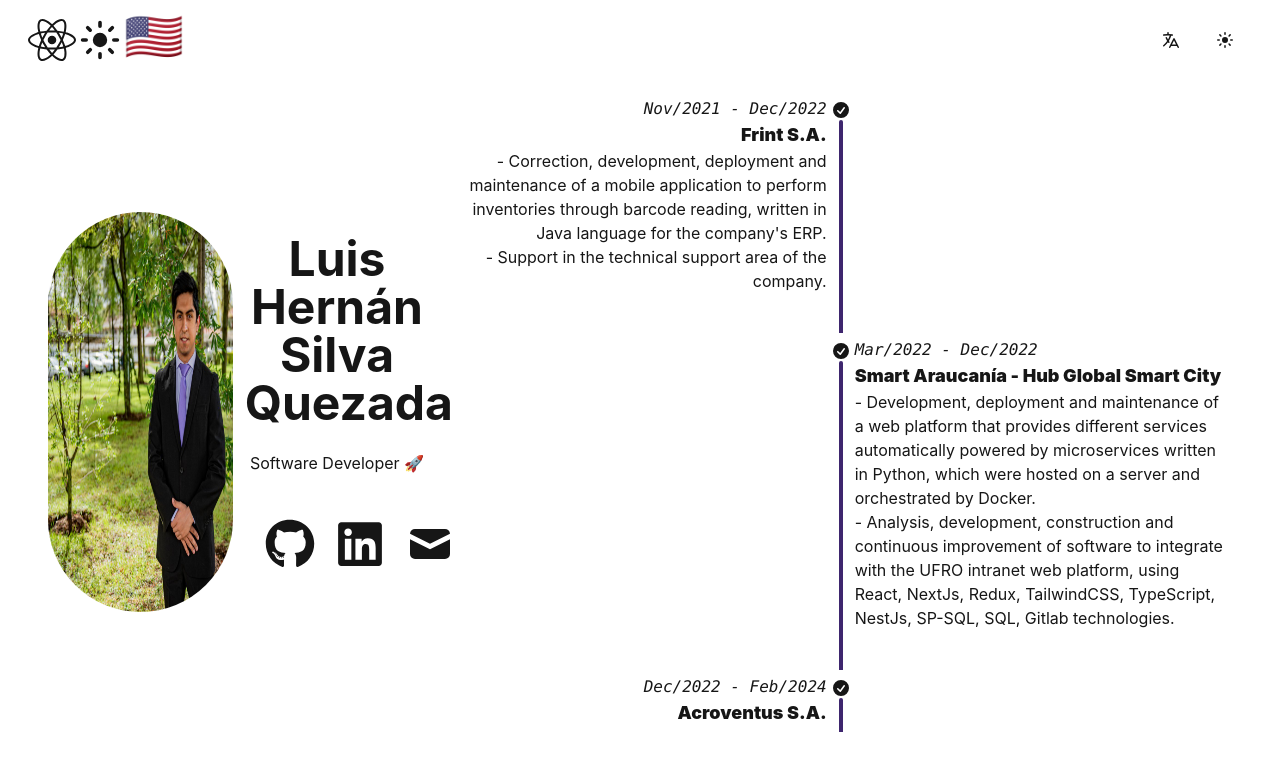
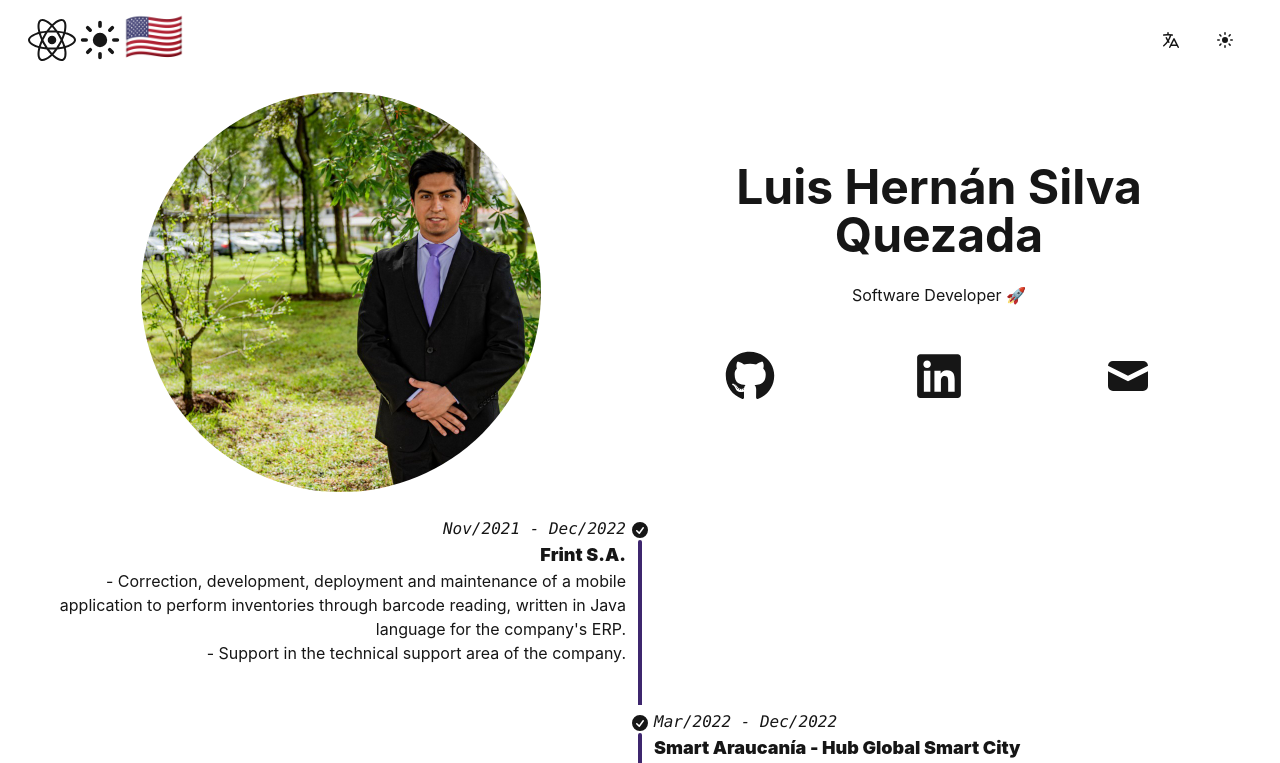
Before and after one commit to luchosilva/briefcase-react, a Next.js app: page /briefcase/briefcase in a window 1280 px wide. Shown: the top 763 px of the page. Built offline with nearby package versions, Linux system fonts and the light colour scheme.

Commit message:
feat: general improvements

```diff
--- a/next.config.js
+++ b/next.config.js
@@ -11,6 +11,8 @@
   // Optional: Set the asset prefix for the project
   reactStrictMode: true,
 
+  images: { unoptimized: true },
+
   // Optional: Change links `/me` -> `/me/` and emit `/me.html` -> `/me/index.html`
   // trailingSlash: true,
 
--- a/src/pages/briefcase/index.tsx
+++ b/src/pages/briefcase/index.tsx
@@ -8,11 +8,11 @@
   return (
     <div className="hero min-h-full">
       <div className="px-5 w-full">
-        <div className="grid grid-cols-1 md:grid-cols-12 gap-5 w-full items-center justify-items-center">
-          <div className="col-span-1 md:col-span-4 max-w-md text-center">
+        <div className="flex flex-col gap-5 w-full items-center justify-items-center">
+          <div className="text-center">
             <Profile />
           </div>
-          <div className="col-span-1 md:col-span-8 max-h-[80dvh] overflow-auto scroll-m-1">
+          <div>
             <Timeline />
           </div>
         </div>
```
